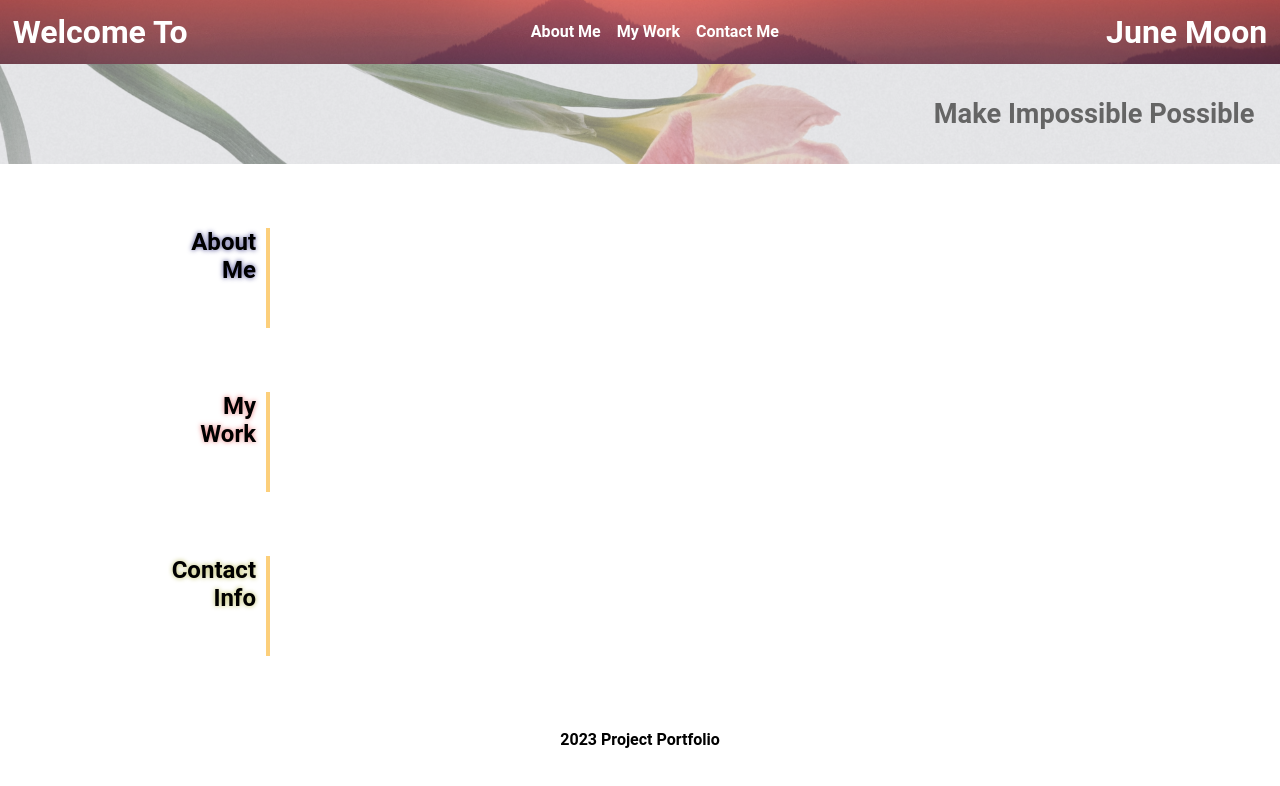
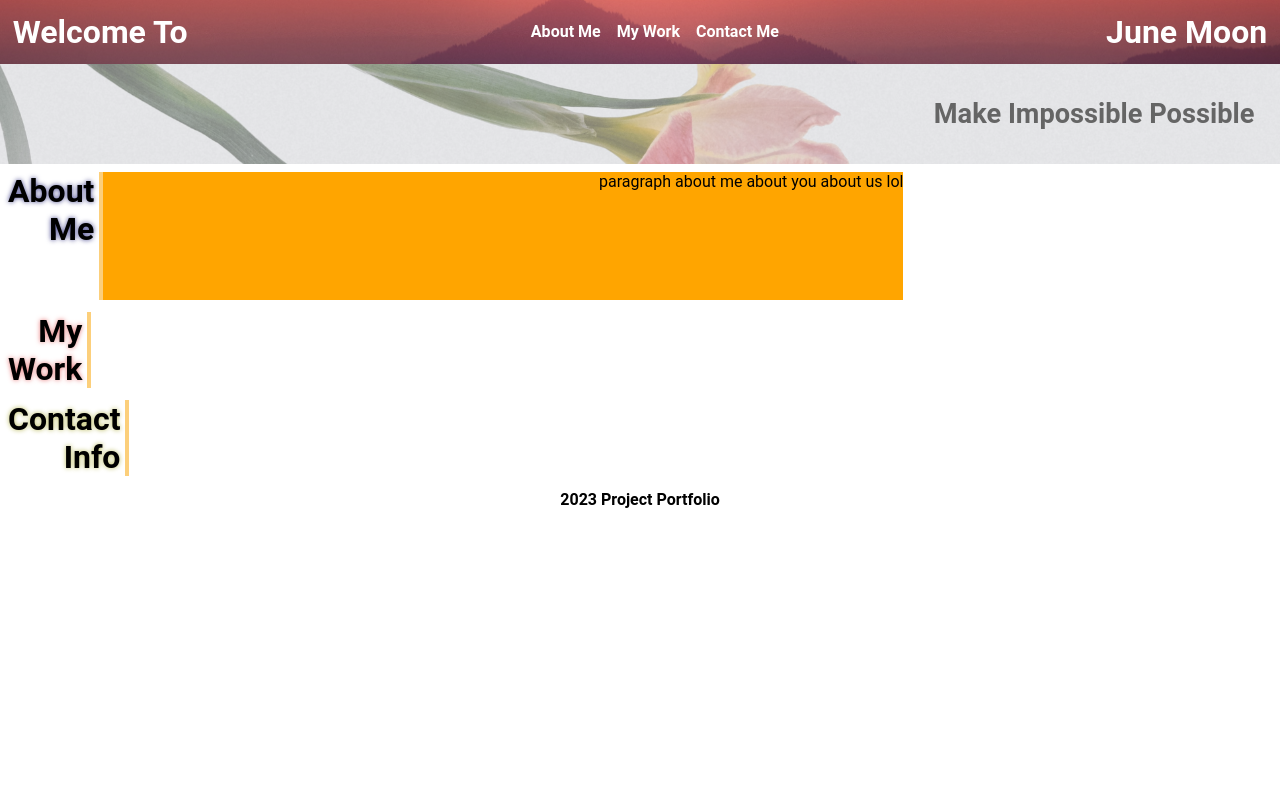
Before and after one commit to moonjunsain/Portfolio, a plain HTML site: page index.html in a window 1280 px wide. Drawn offline with Linux system fonts and the light colour scheme.

Commit message:
Tutor help

```diff
--- a/assets/css/style.css
+++ b/assets/css/style.css
@@ -1,11 +1,13 @@
-*{
+
+* {
+    box-sizing: border-box;
     margin: 0;
     padding: 0;
 }
 
 body {
-    display: flex;
-    flex-direction: column;
+    /* display: flex; */
+    /* flex-direction: column; */
     font-family: 'Roboto', sans-serif;
 }
 
@@ -51,21 +53,36 @@ nav a:hover {
 
 
 /* Main Styles */
+/* left side of main */
+
 .left-box {
     display: flex;
-    justify-content: right;
-    margin-top: 5%;
-    margin-bottom: 5%;
-    width: 20%;
-    height: 100px;
-    border-right: 4px solid rgb(252, 207, 123);
-    padding-right: 10px;
+    justify-content: flex-start;
+
+    margin: 4px 4px 4px 4px;
+    /* background-color: blue; */
+    padding: 4px 4px 4px 4px;
 }
 
 .left-box h2 {
+    border-right: 4px solid rgb(252, 207, 123);
+    padding-right: 5px;
     text-align: right;
 }
 
+/* right side of the main */
+.right-box {
+    display: inline-flex;
+    justify-content: flex-end;
+    background-color: orange;
+
+    flex-direction: row;
+    width: 100vh;
+    height: 16vh;
+
+}
+
+/* right under the header */
 .under-header {
     display: flex;
     justify-content: flex-end;
@@ -80,6 +97,10 @@ nav a:hover {
 .under-header h2 {
     font-size: 170%;
     margin-right: 2%;
+}
+
+main section h2 {
+    font-size: 200%;
 }
 
 #about-me {
--- a/index.html
+++ b/index.html
@@ -19,15 +19,18 @@
             <h1>June Moon</h1>
     </header>
 
-    <main>
     <section class="under-header">
         <h2>Make Impossible Possible</h2>
     </section>
 
+    <main>
+        <!-- <section class="left-side"> -->
             <section class="left-box">
                 <h2 id="about-me">About <br>Me</h2>
+                <article class="right-box">
+                    <p>paragraph about me about you about us lol</p>
+                </article>
             </section>
-
             <section class="left-box">
                 <h2 id="my-work">My <br> Work</h2>
             </section>
@@ -35,6 +38,11 @@
             <section class="left-box">
                 <h2 id="contact-info">Contact <br> Info</h2>
             </section>
+        <!-- </section> -->
+
+
+
+
     </main>
 
     <footer>
```
Lines whose indentation alone changed are shown as unchanged.
